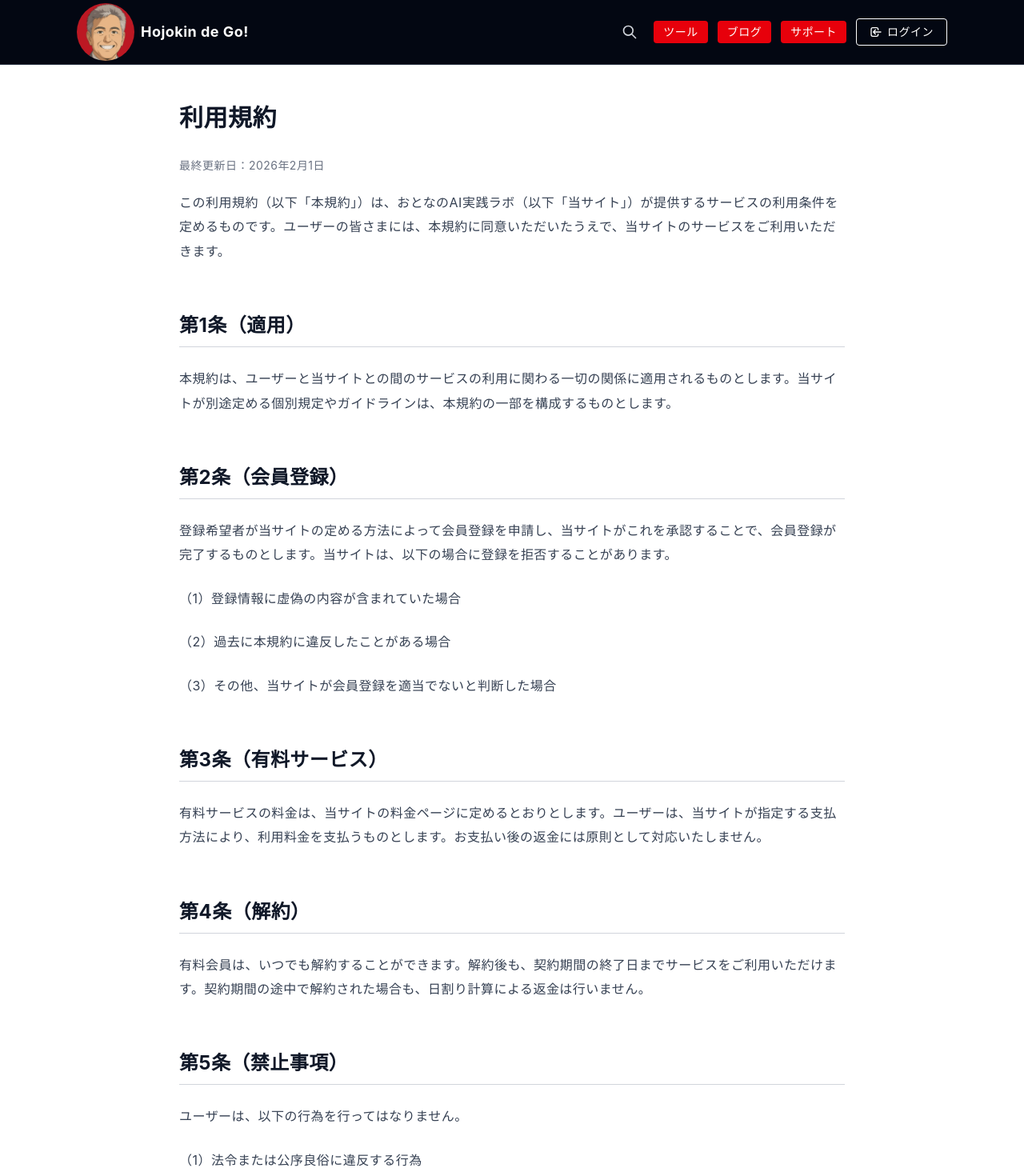
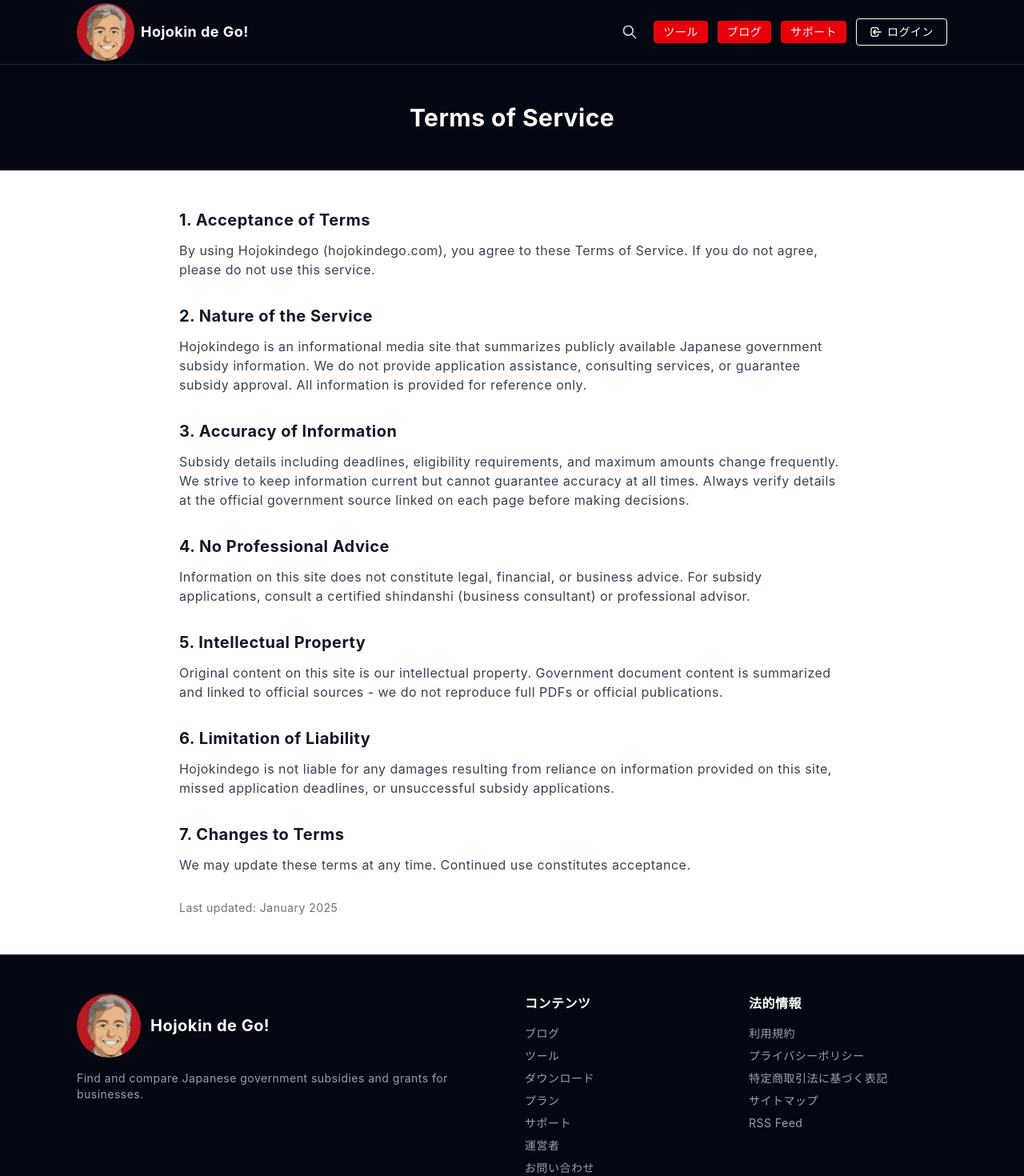
Before and after one commit to a-yama100/hojokindego-blog, a Next.js app: page /terms in a window 1280 px wide. Shown: the top 1470 px of the page at 80% size. Built offline with nearby package versions, Linux system fonts and the light colour scheme; no server answers.

Commit message:
Customize about, terms, privacy pages for hojokindego

```diff
--- a/app/privacy/page.tsx
+++ b/app/privacy/page.tsx
@@ -4,64 +4,50 @@ import { Footer } from '@/components/Footer'
 import { Container } from '@/components/Container'
 
 export const metadata: Metadata = {
-  title: 'プライバシーポリシー',
+  title: 'Privacy Policy | Hojokindego',
 }
 
 export default function PrivacyPage() {
   return (
-    <>
+    <div className="min-h-screen bg-white">
       <Header />
-      <main className="py-12 min-h-screen">
-        <Container size="md">
-          <h1 className="text-3xl font-bold text-gray-900 mb-8">プライバシーポリシー</h1>
-          <div className="prose prose-gray max-w-none space-y-6 text-gray-700">
-            <p className="text-sm text-gray-500">最終更新日：2026年2月1日</p>
-
-            <p>おとなのAI実践ラボ（以下「当サイト」）は、ユーザーの個人情報の保護を重要視し、以下のプライバシーポリシーに基づき、個人情報の適切な取り扱いと保護に努めます。</p>
-
-            <h2 className="text-2xl font-bold text-gray-900 mt-8 pb-2 border-b border-gray-300">1. 収集する情報</h2>
-            <p>当サイトでは、以下の情報を収集する場合があります。</p>
-            <p>（1）メールアドレス（会員登録時）</p>
-            <p>（2）お支払い情報（有料サービス利用時、Stripeを通じて処理）</p>
-            <p>（3）アクセスログ（IPアドレス、ブラウザ情報、アクセス日時等）</p>
-            <p>（4）Cookie情報</p>
-
-            <h2 className="text-2xl font-bold text-gray-900 mt-8 pb-2 border-b border-gray-300">2. 情報の利用目的</h2>
-            <p>収集した情報は、以下の目的で利用します。</p>
-            <p>（1）サービスの提供・運営</p>
-            <p>（2）ユーザーへの連絡（お知らせ、サポート対応等）</p>
-            <p>（3）利用料金の請求</p>
-            <p>（4）サービスの改善・新サービスの開発</p>
-            <p>（5）不正利用の防止</p>
-
-            <h2 className="text-2xl font-bold text-gray-900 mt-8 pb-2 border-b border-gray-300">3. 情報の第三者提供</h2>
-            <p>当サイトは、以下の場合を除き、ユーザーの個人情報を第三者に提供しません。</p>
-            <p>（1）ユーザーの同意がある場合</p>
-            <p>（2）法令に基づく場合</p>
-            <p>（3）人の生命・身体・財産の保護のため必要がある場合</p>
-
-            <h2 className="text-2xl font-bold text-gray-900 mt-8 pb-2 border-b border-gray-300">4. 決済情報の取り扱い</h2>
-            <p>クレジットカード情報等の決済情報は、当サイトでは直接保存せず、決済代行サービス「Stripe」を通じて安全に処理されます。Stripeのプライバシーポリシーについては、Stripeの公式サイトをご参照ください。</p>
-
-            <h2 className="text-2xl font-bold text-gray-900 mt-8 pb-2 border-b border-gray-300">5. Cookieの使用</h2>
-            <p>当サイトでは、ユーザーの利便性向上やアクセス解析のためにCookieを使用しています。ブラウザの設定により、Cookieの受け入れを拒否することも可能ですが、一部のサービスが正常に動作しなくなる場合があります。</p>
-
-            <h2 className="text-2xl font-bold text-gray-900 mt-8 pb-2 border-b border-gray-300">6. 情報の安全管理</h2>
-            <p>当サイトは、個人情報の漏洩、滅失、毀損を防止するため、適切なセキュリティ対策を実施します。データの送受信はSSL/TLS暗号化通信により保護されています。</p>
-
-            <h2 className="text-2xl font-bold text-gray-900 mt-8 pb-2 border-b border-gray-300">7. 個人情報の開示・訂正・削除</h2>
-            <p>ユーザーは、当サイトに対して自己の個人情報の開示、訂正、削除を請求することができます。請求があった場合、本人確認の上、速やかに対応いたします。</p>
-
-            <h2 className="text-2xl font-bold text-gray-900 mt-8 pb-2 border-b border-gray-300">8. プライバシーポリシーの変更</h2>
-            <p>当サイトは、必要に応じてプライバシーポリシーを変更することがあります。変更後のプライバシーポリシーは、当サイト上に掲載した時点で効力を生じるものとします。</p>
-
-            <h2 className="text-2xl font-bold text-gray-900 mt-8 pb-2 border-b border-gray-300">9. お問い合わせ</h2>
-            <p>個人情報の取り扱いに関するお問い合わせは、以下までご連絡ください。</p>
-              <p><a href="/contact" className="text-blue-600 underline hover:text-blue-800">お問い合わせページはこちら</a></p>
+      <main>
+        <section className="bg-gray-950 text-white py-12">
+          <Container>
+            <h1 className="text-3xl font-bold text-center">Privacy Policy</h1>
+          </Container>
+        </section>
+        <Container size="md" className="py-12">
+          <div className="space-y-8">
+            <section>
+              <h2 className="text-xl font-bold text-gray-900 mb-3">1. Information We Collect</h2>
+              <p className="text-gray-700">We collect account registration data (email, username), contact form submissions, and anonymized usage analytics including which subsidy pages and categories you view.</p>
+            </section>
+            <section>
+              <h2 className="text-xl font-bold text-gray-900 mb-3">2. How We Use Your Information</h2>
+              <p className="text-gray-700">We use your information to provide the service, improve subsidy data relevance, respond to support requests, and send service updates. We do not sell personal data to third parties.</p>
+            </section>
+            <section>
+              <h2 className="text-xl font-bold text-gray-900 mb-3">3. Data Storage</h2>
+              <p className="text-gray-700">Data is stored securely via Supabase (PostgreSQL). We retain account data while your account is active. You may request deletion at any time through our contact page.</p>
+            </section>
+            <section>
+              <h2 className="text-xl font-bold text-gray-900 mb-3">4. Cookies</h2>
+              <p className="text-gray-700">We use essential cookies for authentication and session management. Analytics cookies help us understand which subsidy categories are most useful. You may disable cookies in your browser settings.</p>
+            </section>
+            <section>
+              <h2 className="text-xl font-bold text-gray-900 mb-3">5. Third-Party Services</h2>
+              <p className="text-gray-700">We use Vercel for hosting and Supabase for data storage. External links to government sites and official subsidy portals are governed by their own privacy policies.</p>
+            </section>
+            <section>
+              <h2 className="text-xl font-bold text-gray-900 mb-3">6. Your Rights</h2>
+              <p className="text-gray-700">You may request access to, correction of, or deletion of your personal data by contacting us through our contact page.</p>
+            </section>
+            <p className="text-gray-500 text-sm">Last updated: January 2025</p>
           </div>
         </Container>
       </main>
       <Footer />
-    </>
+    </div>
   )
 }
--- a/app/terms/page.tsx
+++ b/app/terms/page.tsx
@@ -4,64 +4,54 @@ import { Footer } from '@/components/Footer'
 import { Container } from '@/components/Container'
 
 export const metadata: Metadata = {
-  title: '利用規約',
+  title: 'Terms of Service | Hojokindego',
 }
 
 export default function TermsPage() {
   return (
-    <>
+    <div className="min-h-screen bg-white">
       <Header />
-      <main className="py-12 min-h-screen">
-        <Container size="md">
-          <h1 className="text-3xl font-bold text-gray-900 mb-8">利用規約</h1>
-          <div className="prose prose-gray max-w-none space-y-6 text-gray-700">
-            <p className="text-sm text-gray-500">最終更新日：2026年2月1日</p>
-
-            <p>この利用規約（以下「本規約」）は、おとなのAI実践ラボ（以下「当サイト」）が提供するサービスの利用条件を定めるものです。ユーザーの皆さまには、本規約に同意いただいたうえで、当サイトのサービスをご利用いただきます。</p>
-
-            <h2 className="text-2xl font-bold text-gray-900 mt-8 pb-2 border-b border-gray-300">第1条（適用）</h2>
-            <p>本規約は、ユーザーと当サイトとの間のサービスの利用に関わる一切の関係に適用されるものとします。当サイトが別途定める個別規定やガイドラインは、本規約の一部を構成するものとします。</p>
-
-            <h2 className="text-2xl font-bold text-gray-900 mt-8 pb-2 border-b border-gray-300">第2条（会員登録）</h2>
-            <p>登録希望者が当サイトの定める方法によって会員登録を申請し、当サイトがこれを承認することで、会員登録が完了するものとします。当サイトは、以下の場合に登録を拒否することがあります。</p>
-            <p>（1）登録情報に虚偽の内容が含まれていた場合</p>
-            <p>（2）過去に本規約に違反したことがある場合</p>
-            <p>（3）その他、当サイトが会員登録を適当でないと判断した場合</p>
-
-            <h2 className="text-2xl font-bold text-gray-900 mt-8 pb-2 border-b border-gray-300">第3条（有料サービス）</h2>
-            <p>有料サービスの料金は、当サイトの料金ページに定めるとおりとします。ユーザーは、当サイトが指定する支払方法により、利用料金を支払うものとします。お支払い後の返金には原則として対応いたしません。</p>
-
-            <h2 className="text-2xl font-bold text-gray-900 mt-8 pb-2 border-b border-gray-300">第4条（解約）</h2>
-            <p>有料会員は、いつでも解約することができます。解約後も、契約期間の終了日までサービスをご利用いただけます。契約期間の途中で解約された場合も、日割り計算による返金は行いません。</p>
-
-            <h2 className="text-2xl font-bold text-gray-900 mt-8 pb-2 border-b border-gray-300">第5条（禁止事項）</h2>
-            <p>ユーザーは、以下の行為を行ってはなりません。</p>
-            <p>（1）法令または公序良俗に違反する行為</p>
-            <p>（2）犯罪行為に関連する行為</p>
-            <p>（3）当サイトのコンテンツを無断で複製、転載、販売する行為</p>
-            <p>（4）当サイトのサービスの運営を妨害する行為</p>
-            <p>（5）他のユーザーに迷惑をかける行為</p>
-            <p>（6）不正アクセスやなりすまし行為</p>
-            <p>（7）その他、当サイトが不適切と判断する行為</p>
-
-            <h2 className="text-2xl font-bold text-gray-900 mt-8 pb-2 border-b border-gray-300">第6条（コンテンツの著作権）</h2>
-            <p>当サイトが提供するコンテンツ（テキスト、画像、動画、ソースコード、テンプレート等）の著作権は、当サイトまたは正当な権利を有する第三者に帰属します。ユーザーは、個人的な使用目的に限り、コンテンツを利用することができます。</p>
-
-            <h2 className="text-2xl font-bold text-gray-900 mt-8 pb-2 border-b border-gray-300">第7条（免責事項）</h2>
-            <p>当サイトは、サービスに事実上または法律上の瑕疵がないことを保証するものではありません。当サイトのサービスの利用により生じたいかなる損害についても、当サイトは一切の責任を負いません。ただし、当サイトとユーザーとの間の契約が消費者契約法に定める消費者契約に該当する場合、この免責規定は適用されません。</p>
-
-            <h2 className="text-2xl font-bold text-gray-900 mt-8 pb-2 border-b border-gray-300">第8条（サービス内容の変更等）</h2>
-            <p>当サイトは、ユーザーに通知することなく、サービスの内容を変更しまたはサービスの提供を中止することができるものとし、これによってユーザーに生じた損害について一切の責任を負いません。</p>
-
-            <h2 className="text-2xl font-bold text-gray-900 mt-8 pb-2 border-b border-gray-300">第9条（利用規約の変更）</h2>
-            <p>当サイトは、必要と判断した場合には、ユーザーに通知することなく本規約を変更することができるものとします。変更後の利用規約は、当サイト上に掲載した時点で効力を生じるものとします。</p>
-
-            <h2 className="text-2xl font-bold text-gray-900 mt-8 pb-2 border-b border-gray-300">第10条（準拠法・裁判管轄）</h2>
-            <p>本規約の解釈にあたっては、日本法を準拠法とします。当サイトに関して紛争が生じた場合には、東京地方裁判所を第一審の専属的合意管轄裁判所とします。</p>
+      <main>
+        <section className="bg-gray-950 text-white py-12">
+          <Container>
+            <h1 className="text-3xl font-bold text-center">Terms of Service</h1>
+          </Container>
+        </section>
+        <Container size="md" className="py-12">
+          <div className="space-y-8">
+            <section>
+              <h2 className="text-xl font-bold text-gray-900 mb-3">1. Acceptance of Terms</h2>
+              <p className="text-gray-700">By using Hojokindego (hojokindego.com), you agree to these Terms of Service. If you do not agree, please do not use this service.</p>
+            </section>
+            <section>
+              <h2 className="text-xl font-bold text-gray-900 mb-3">2. Nature of the Service</h2>
+              <p className="text-gray-700">Hojokindego is an informational media site that summarizes publicly available Japanese government subsidy information. We do not provide application assistance, consulting services, or guarantee subsidy approval. All information is provided for reference only.</p>
+            </section>
+            <section>
+              <h2 className="text-xl font-bold text-gray-900 mb-3">3. Accuracy of Information</h2>
+              <p className="text-gray-700">Subsidy details including deadlines, eligibility requirements, and maximum amounts change frequently. We strive to keep information current but cannot guarantee accuracy at all times. Always verify details at the official government source linked on each page before making decisions.</p>
+            </section>
+            <section>
+              <h2 className="text-xl font-bold text-gray-900 mb-3">4. No Professional Advice</h2>
+              <p className="text-gray-700">Information on this site does not constitute legal, financial, or business advice. For subsidy applications, consult a certified shindanshi (business consultant) or professional advisor.</p>
+            </section>
+            <section>
+              <h2 className="text-xl font-bold text-gray-900 mb-3">5. Intellectual Property</h2>
+              <p className="text-gray-700">Original content on this site is our intellectual property. Government document content is summarized and linked to official sources - we do not reproduce full PDFs or official publications.</p>
+            </section>
+            <section>
+              <h2 className="text-xl font-bold text-gray-900 mb-3">6. Limitation of Liability</h2>
+              <p className="text-gray-700">Hojokindego is not liable for any damages resulting from reliance on information provided on this site, missed application deadlines, or unsuccessful subsidy applications.</p>
+            </section>
+            <section>
+              <h2 className="text-xl font-bold text-gray-900 mb-3">7. Changes to Terms</h2>
+              <p className="text-gray-700">We may update these terms at any time. Continued use constitutes acceptance.</p>
+            </section>
+            <p className="text-gray-500 text-sm">Last updated: January 2025</p>
           </div>
         </Container>
       </main>
       <Footer />
-    </>
+    </div>
   )
 }
```
Also changed, not shown: app/about/page.tsx (+44 -106 lines).
